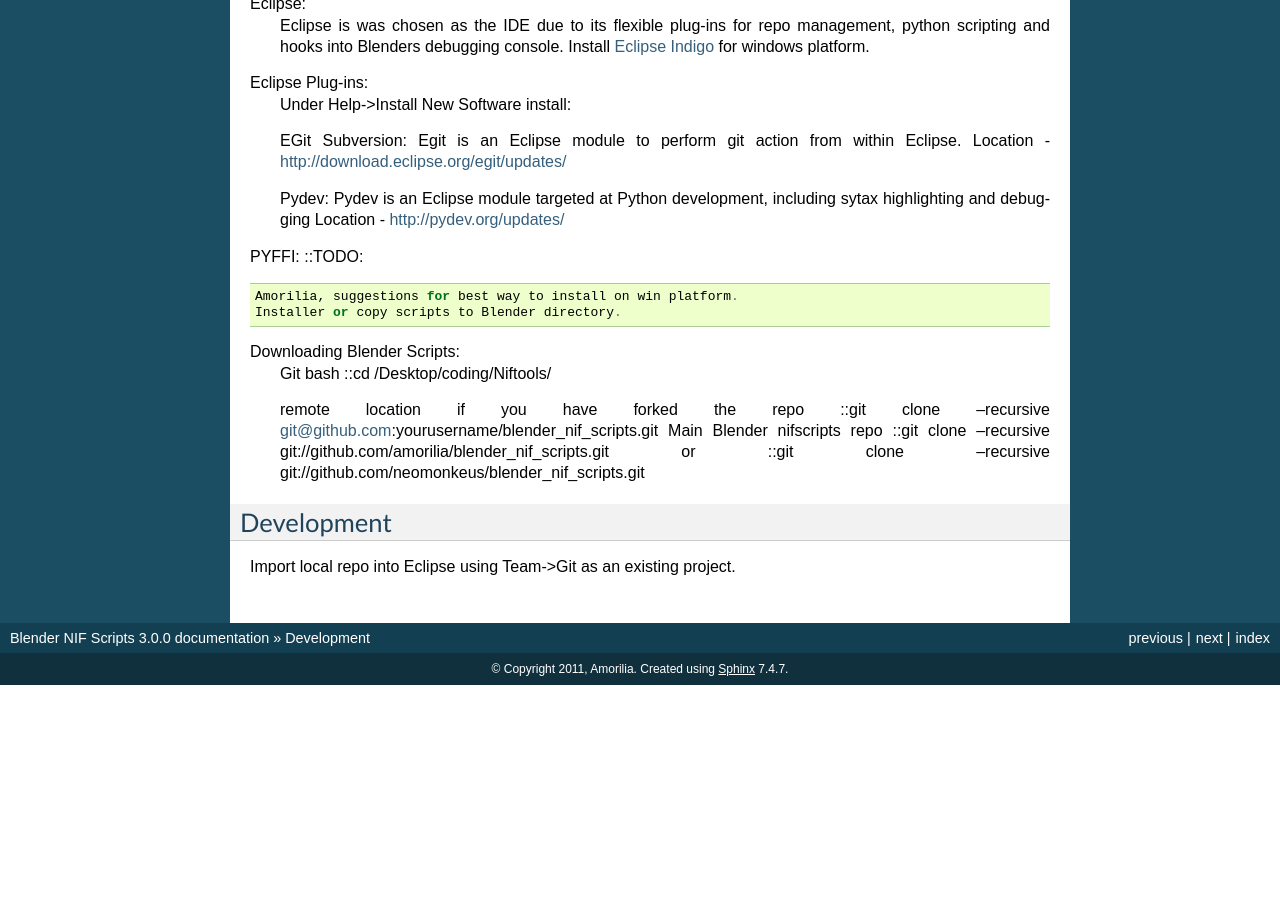
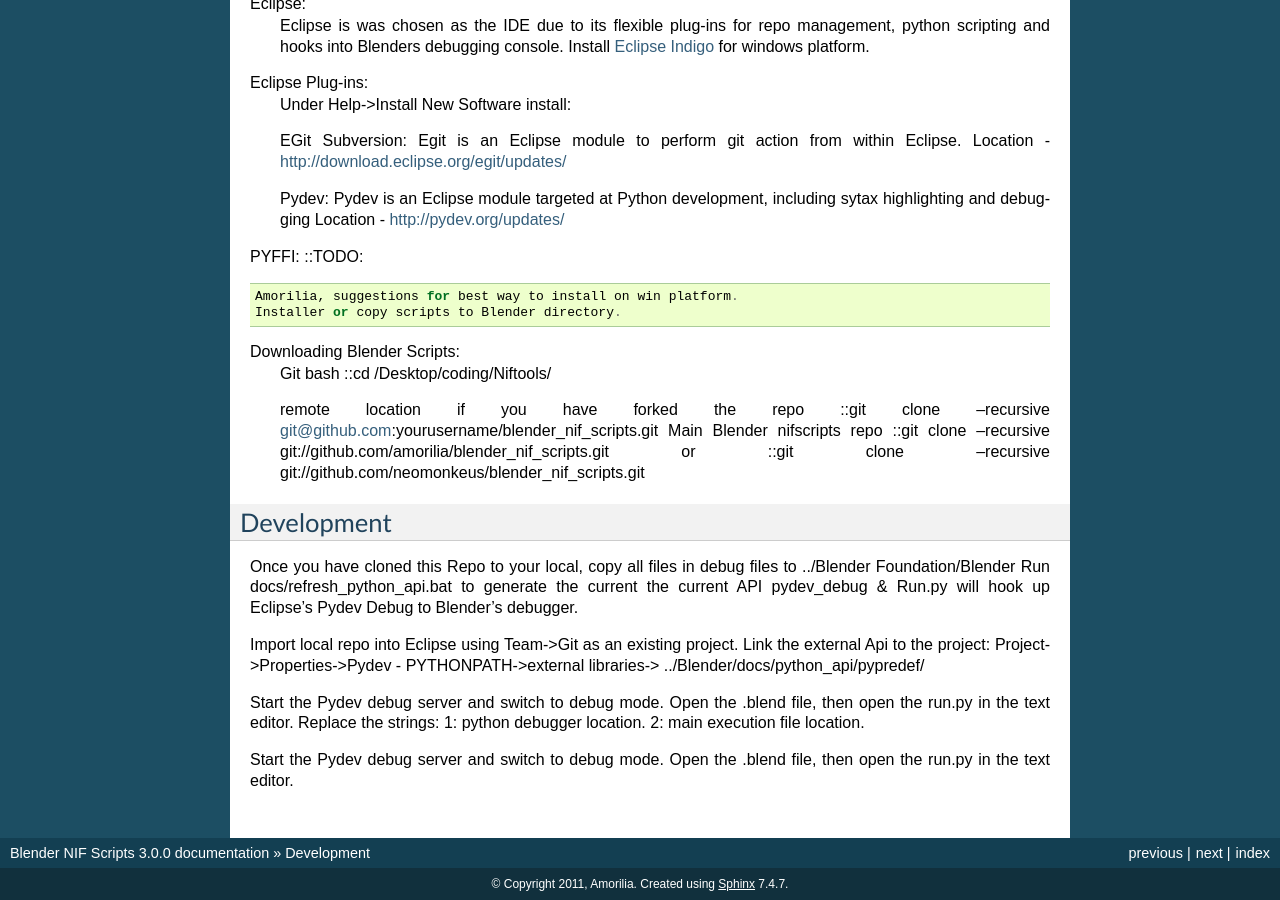
Before and after one commit to niftools/blender_niftools_addon, a Sphinx documentation site: the page built from docs/development/index.rst, in a window 1280 px wide and 900 px high, scrolled down 2920 px. Built offline with Sphinx 7.4.7, drawn with Linux system fonts in a browser that asks for light colours; formulas are drawn with MathJax 3; before the commit the page ends 3605 px from its top, so only the background shows below that.

Commit message:
Updating Windows development documentation Conflicts:
	docs/development/index.rst

```diff
--- a/docs/development/index.rst
+++ b/docs/development/index.rst
@@ -219,4 +219,20 @@
 Development
 +++++
 
+Once you have cloned this Repo to your local, copy all files in debug files to ../Blender Foundation/Blender
+Run docs/refresh_python_api.bat to generate the current the current API
+pydev_debug & Run.py will hook up Eclipse's Pydev Debug to Blender's debugger.
+
 Import local repo into Eclipse using Team->Git as an existing project.
+Link the external Api to the project:
+Project->Properties->Pydev - PYTHONPATH->external libraries->
+../Blender/docs/python_api/pypredef/
+
+Start the Pydev debug server and switch to debug mode.
+Open the .blend file, then open the run.py in the text editor.
+Replace the strings:
+1: python debugger location.
+2: main execution file location.
+
+Start the Pydev debug server and switch to debug mode.
+Open the .blend file, then open the run.py in the text editor.
```
